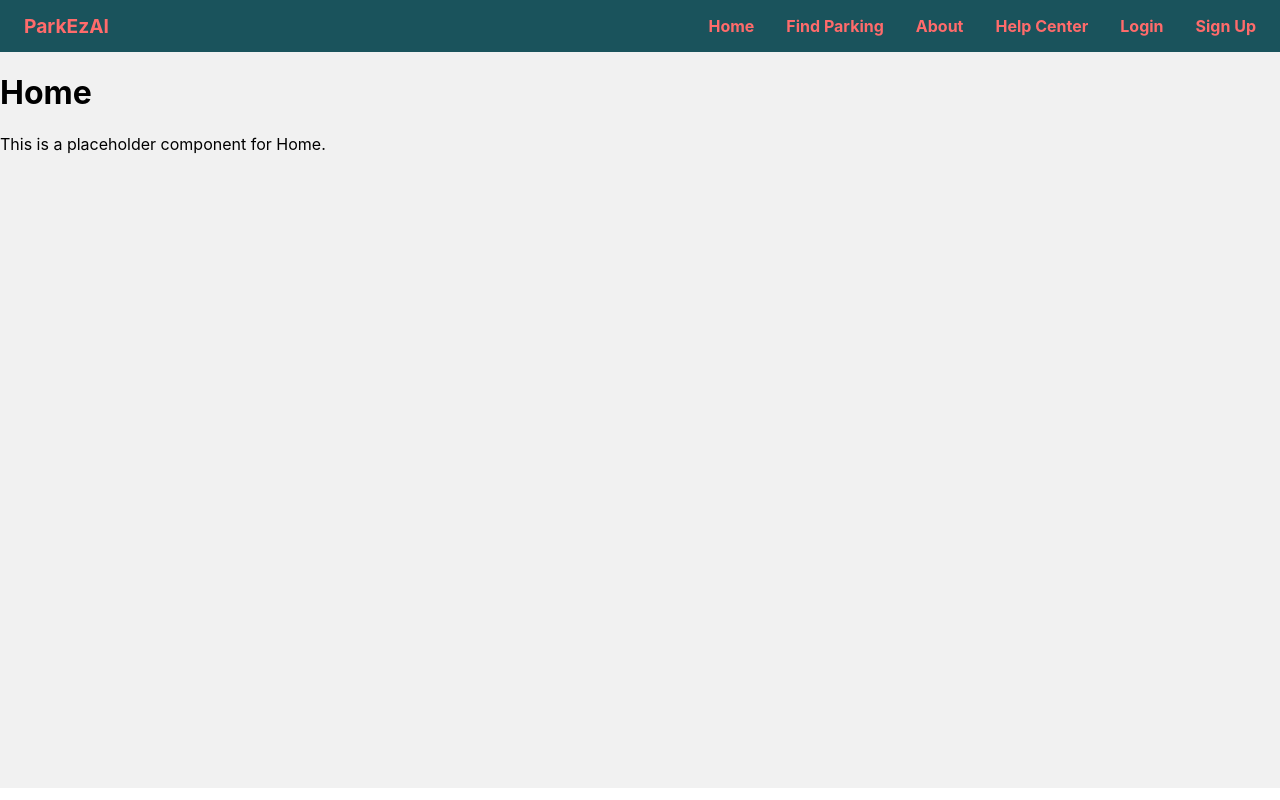
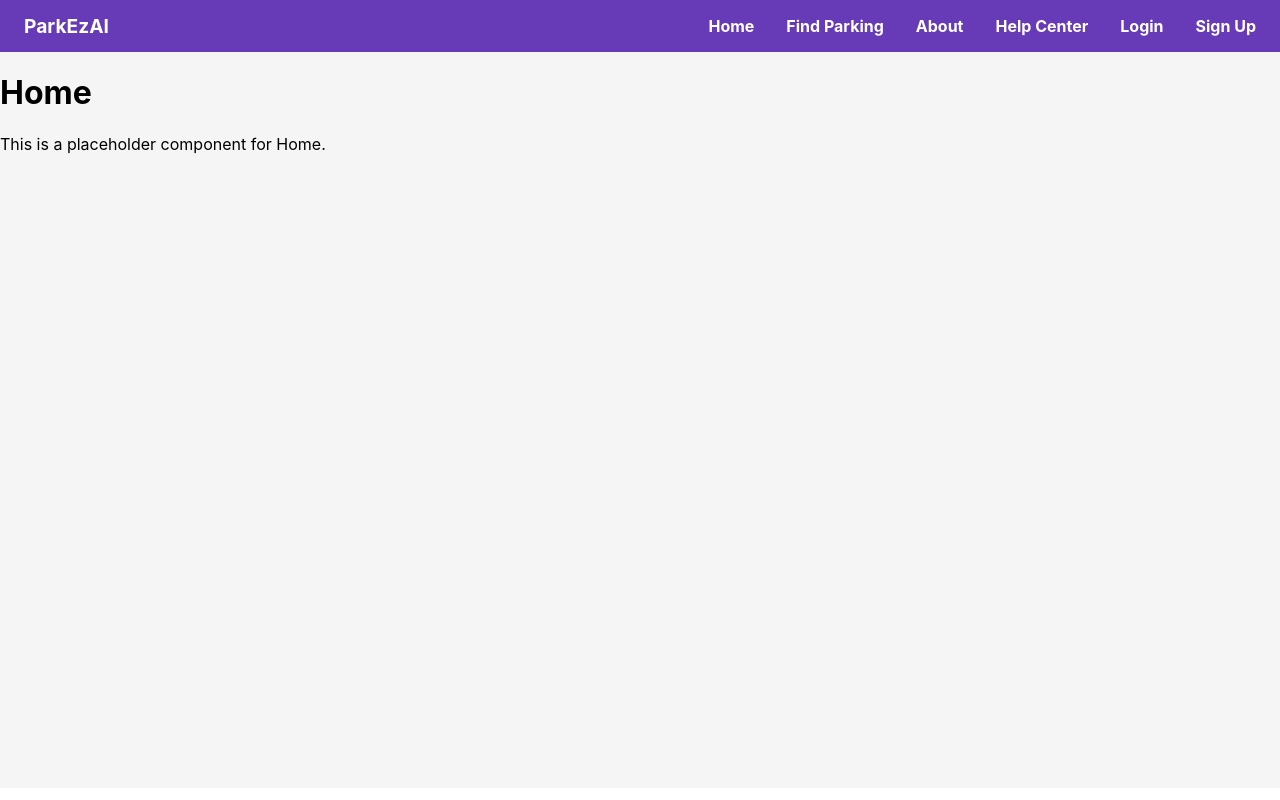
Before and after one commit to tc10815/ParkEzAI, a React (Create React App) app in the folder parkezai/: page / in a window 1280 px wide. Built offline with nearby package versions, Linux system fonts and the light colour scheme.

Commit message:
decided on color scheme

```diff
--- a/parkezai/src/theme.js
+++ b/parkezai/src/theme.js
@@ -1,41 +1,8 @@
 const theme = {
-    primary: '#1A535C',
-    secondary: '#4ECDC4',
-    accent: '#FF6B6B',
-    backgroundColor: '#F1F1F1',
+   primary: '#673ab7',
+   secondary: '#9575cd',
+   accent: '#ffffff',
+   backgroundColor: '#f5f5f5'
    };
 
   export default theme;
-
-  /**
-   * Primary: #1A535C
-Secondary: #4ECDC4
-Accent: #FF6B6B
-Primary: #2C3E50
-Secondary: #2980B9
-Accent: #F1C40F
-Primary: #34495E
-Secondary: #1ABC9C
-Accent: #E74C3C
-Primary: #3A539B
-Secondary: #6C7A89
-Accent: #F89406
-Primary: #2E4053
-Secondary: #52BE80
-Accent: #F39C12
-Primary: #7B241C
-Secondary: #1F618D
-Accent: #F4D03F
-Primary: #4A235A
-Secondary: #3498DB
-Accent: #F7DC6F
-Primary: #1F3542
-Secondary: #32A9D9
-Accent: #F29559
-Primary: #1E1F26
-Secondary: #FF6A5E
-Accent: #2DCCD3
-Primary: #0B3D91
-Secondary: #F1C232
-Accent: #E64A19
-   */
```
